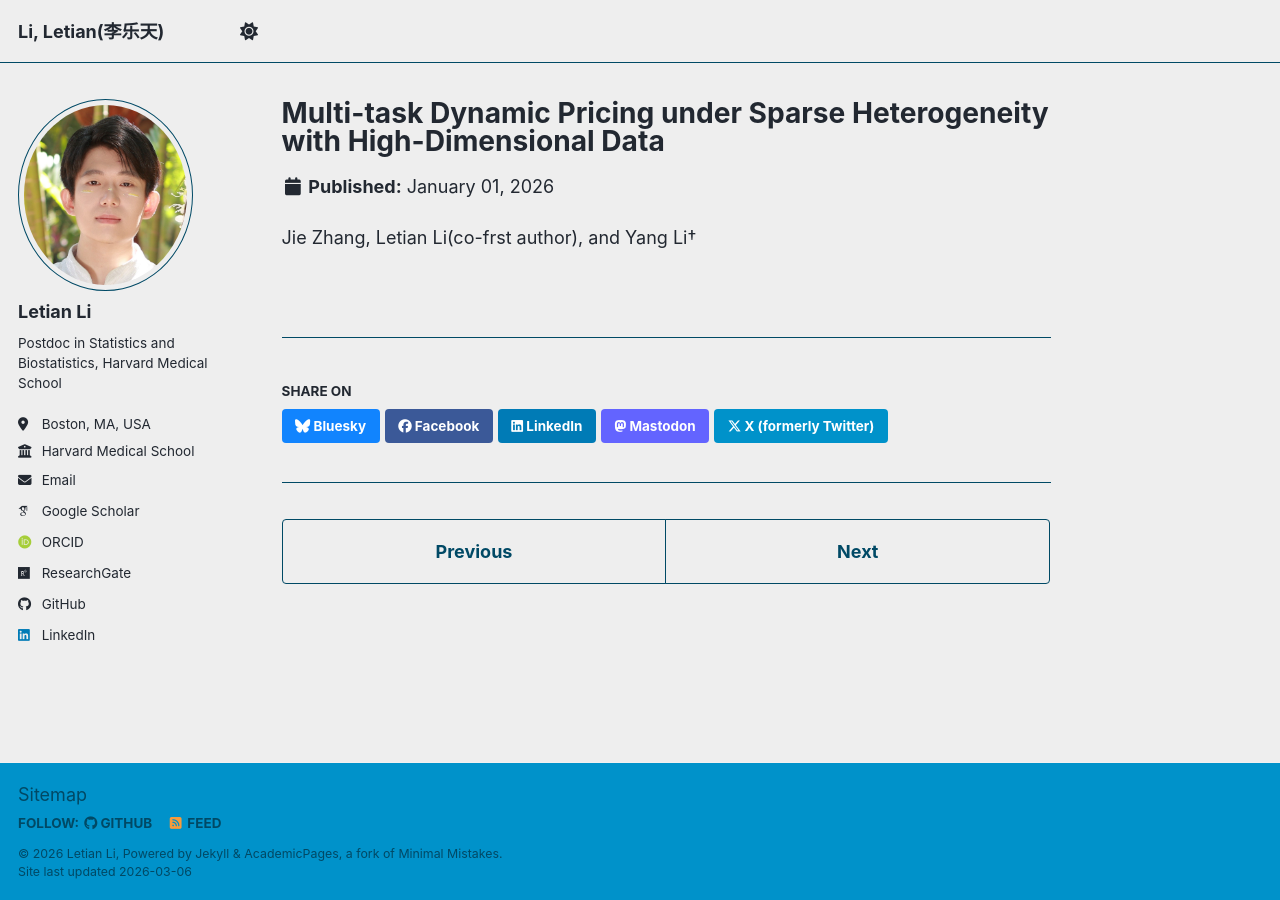
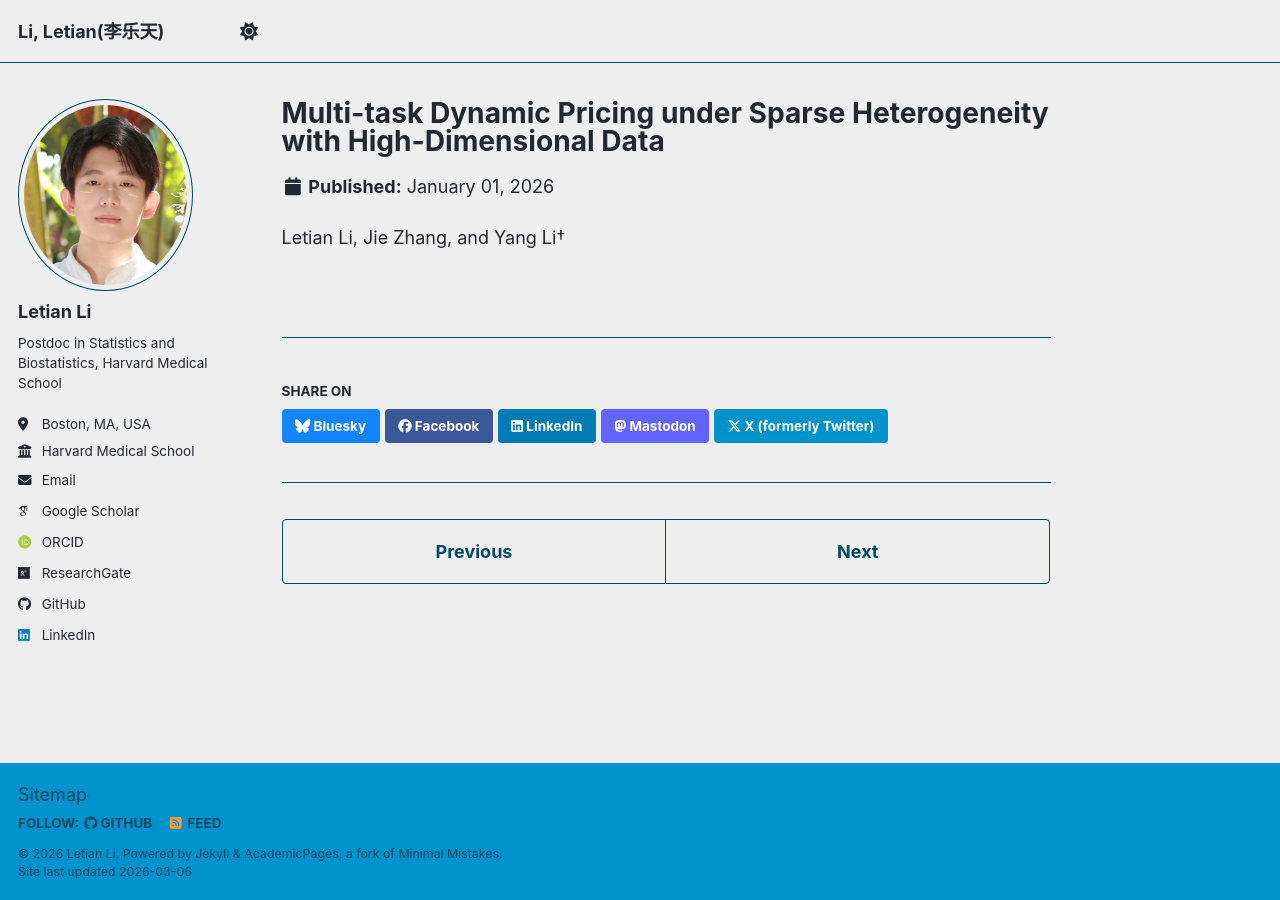
Before and after one commit to letianli059/letianli059.github.io, a Jekyll site: the page built from _publications/MTDP.md, in a window 1280 px wide. Built offline with Jekyll 4.4.1, drawn with Linux system fonts in a browser that asks for light colours; some web fonts are replaced; a script bundle is joined from its source files by our own code; library files that are not in the unit come from our copies.

Commit message:
Update MTDP.md

```diff
--- a/_publications/MTDP.md
+++ b/_publications/MTDP.md
@@ -10,4 +10,4 @@ paperurl:
 citation:
 ---
 
-Jie Zhang, Letian Li(co-frst author), and Yang Li†
+Letian Li, Jie Zhang, and Yang Li†
```
